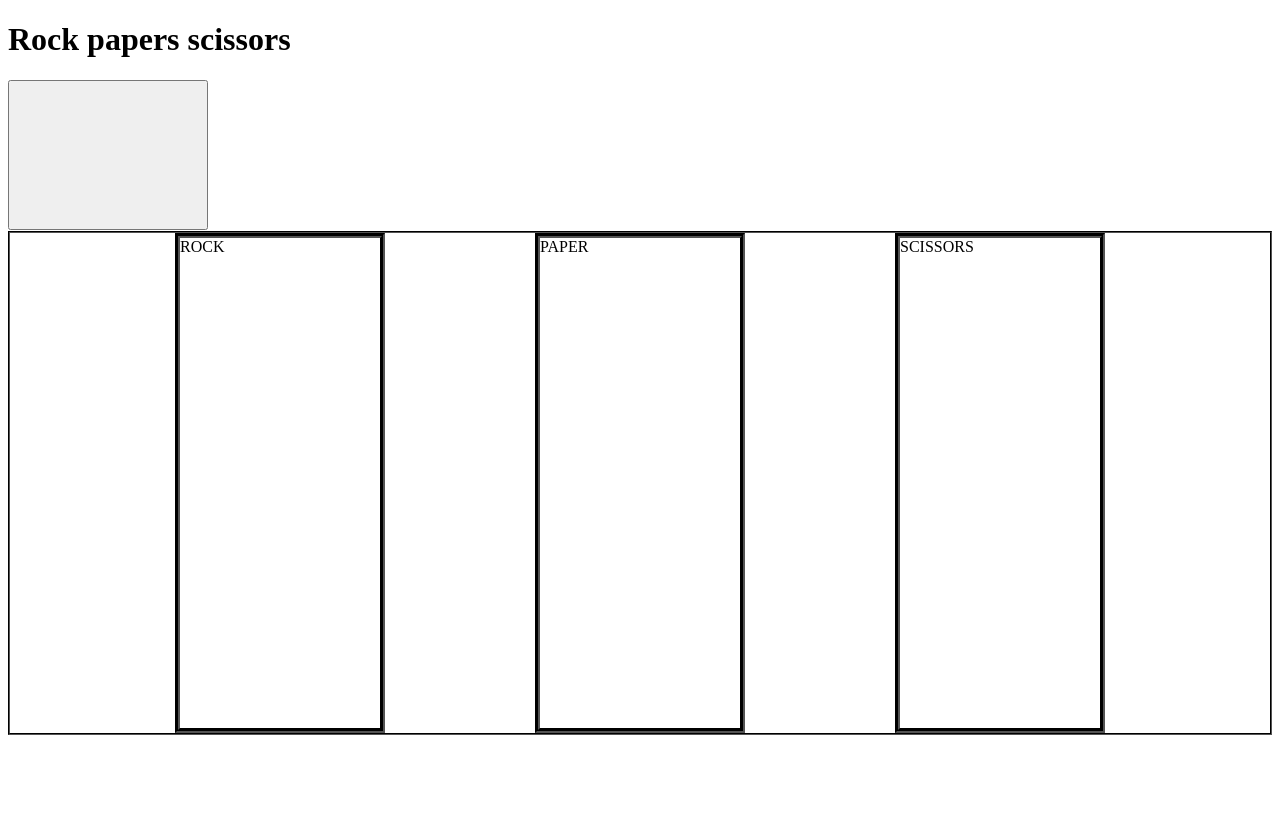
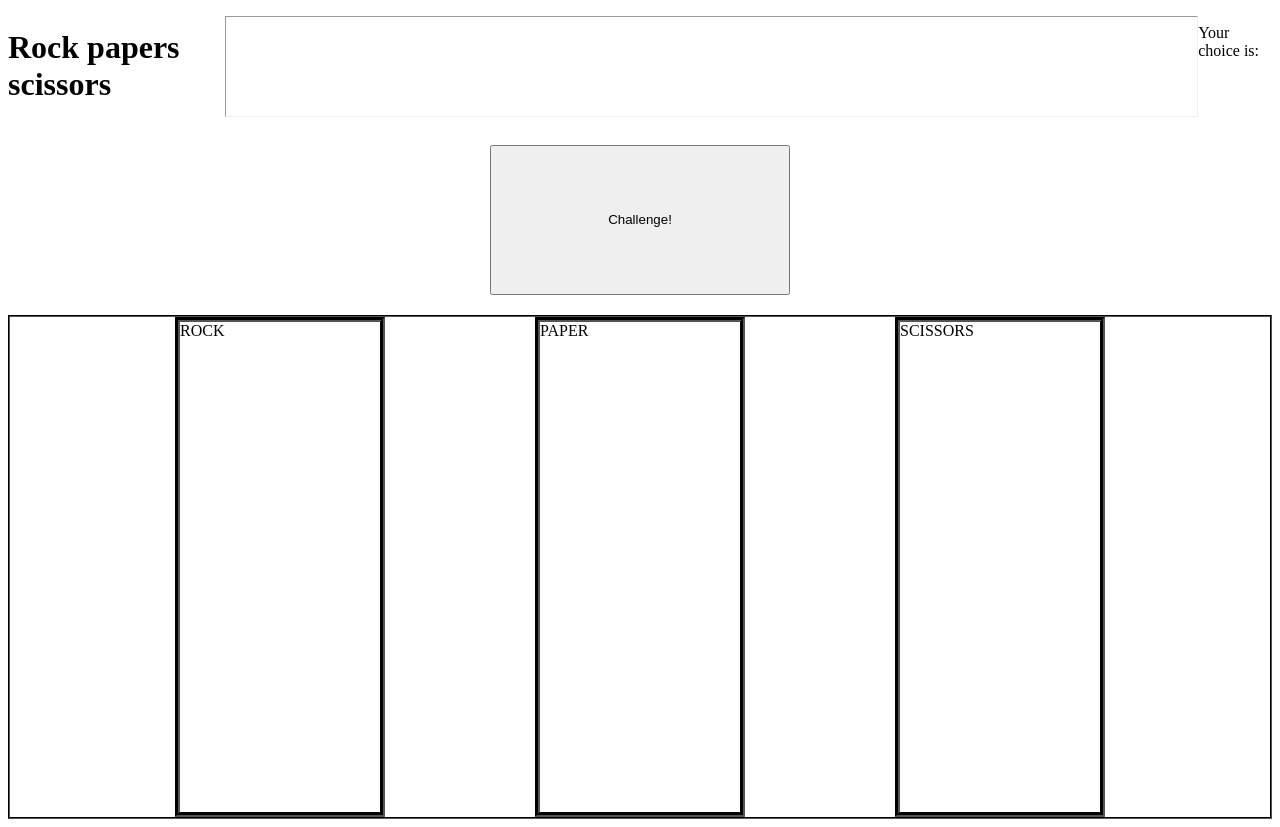
Before and after one commit to Phandastick/rps-game-js, a plain HTML site: page index.html in a window 1280 px wide. Before the commit the page ends 800 px from the top, so only its background shows below. Drawn offline with Linux system fonts and the light colour scheme.

Commit message:
WIP decor

```diff
--- a/index.html
+++ b/index.html
@@ -9,10 +9,11 @@
 <body>
     <div class="title-container">
         <h1>Rock papers scissors</h1>
-        <p id="display-choice"></p>
+        <hr>
+        <p id="display-choice">Your choice is: </p>
         <p id="display-result"></p>
     </div>
-    <button onclick = "challenge()" class = "confirmbtn"></button>
+    <button onclick = "challenge()" class = "confirmbtn">Challenge!</button>
     <div class = "choice-container">
         <div class = "player-choice" id="rock-choice">
             ROCK
--- a/styles.css
+++ b/styles.css
@@ -1,6 +1,23 @@
+body{
+    display:flex;
+    flex-direction: column;
+}
+
+.title-container{
+    display:flex;
+    flex-direction:row;
+    width:100%
+}
+
+.title-container hr {
+    width: 100%;
+}
+
 .confirmbtn{
-    Width: 200px;
     height:150px;
+    width: 300px;
+    align-self: center;
+    margin:20px;
 }
 
 .choice-container{
```
Also changed, not shown: script.js (line endings or trailing spaces).
